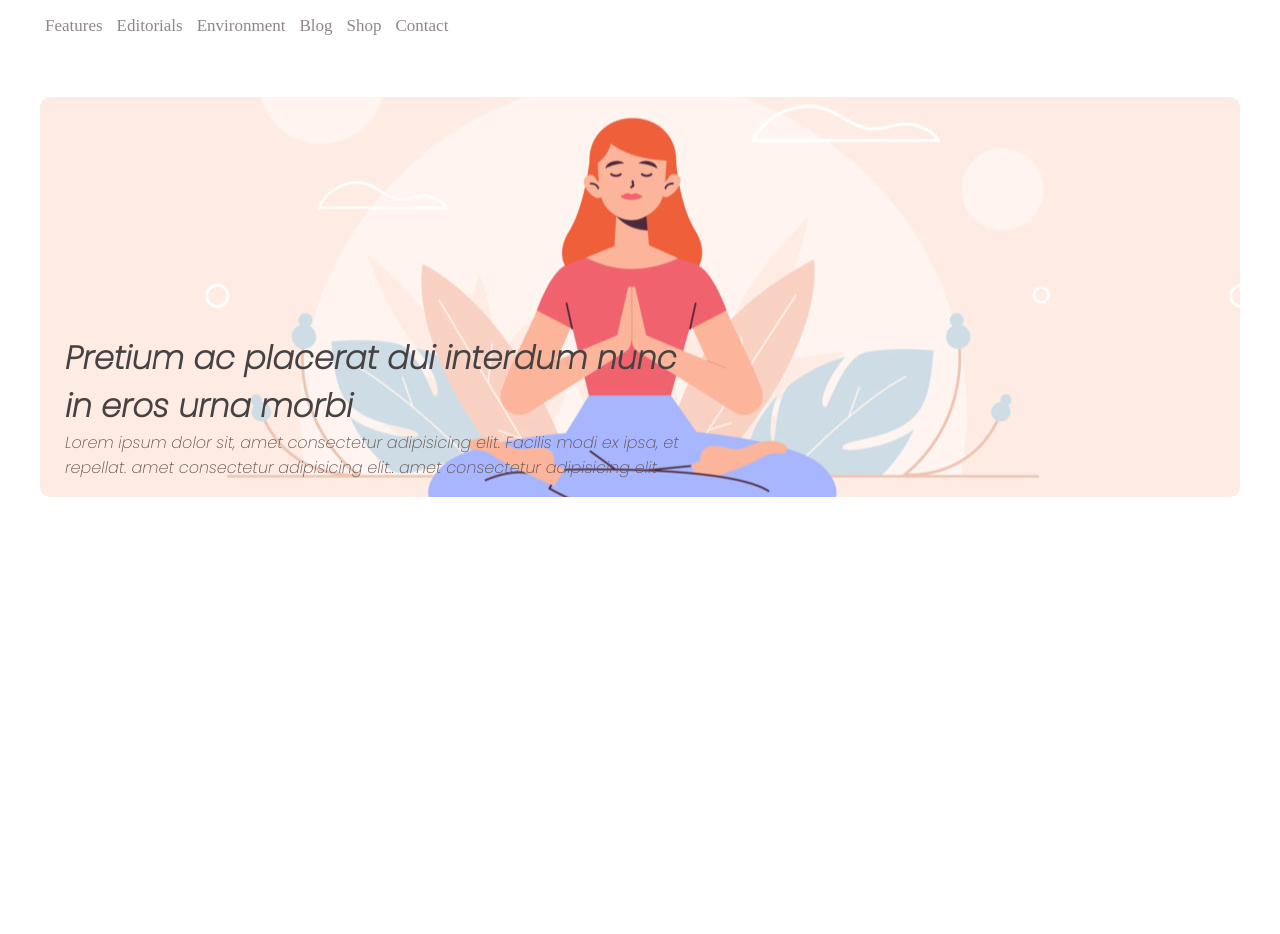
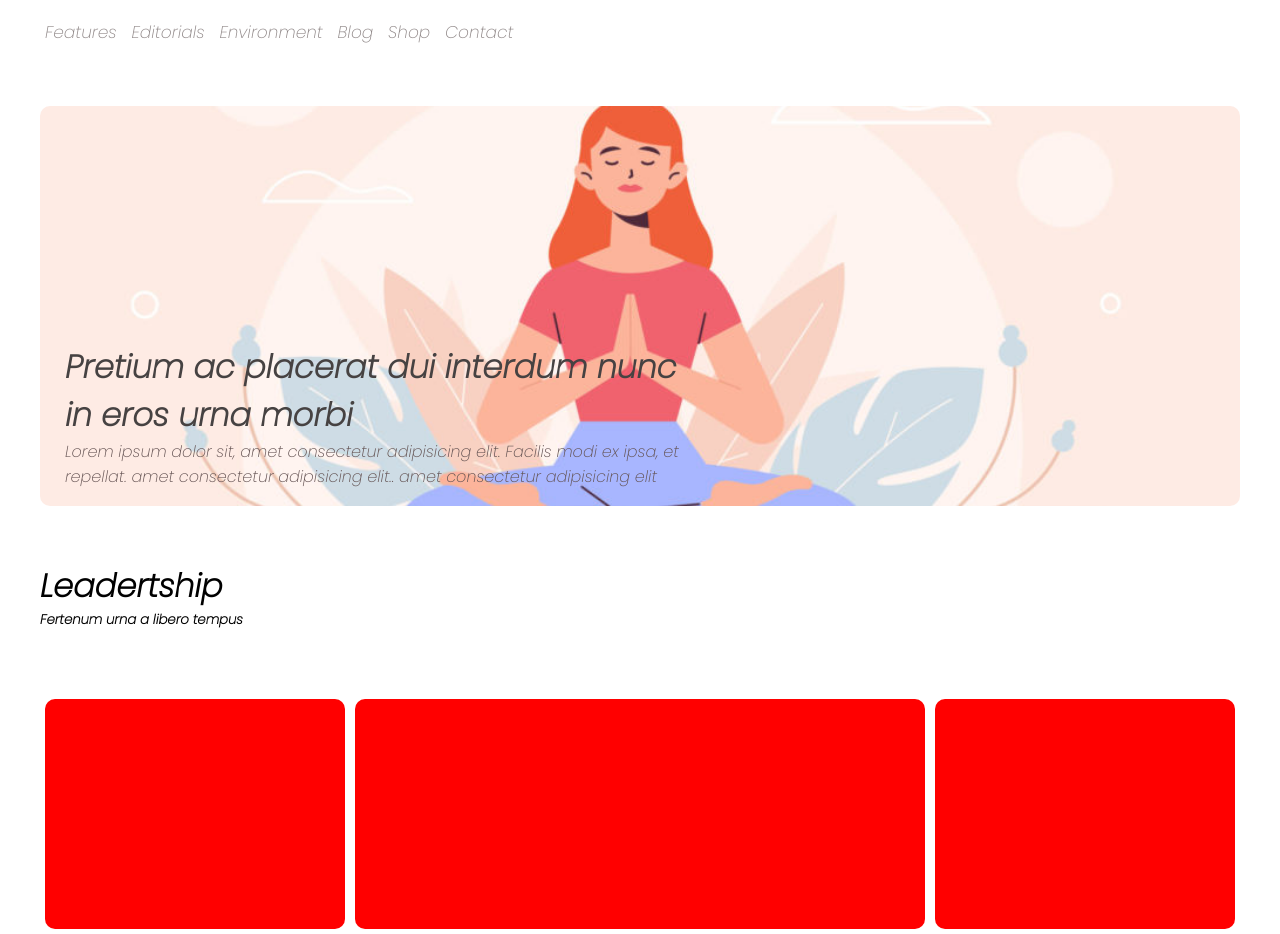
Before and after one commit to EngeneerProgram/htmlcss-wp, a plain HTML site: page index.html in a window 1280 px wide. Shown: the part 120-1054 px from the top of the page. Before the commit the page ends 896 px from the top, so only its background shows below. Drawn offline with Linux system fonts and the light colour scheme.

Commit message:
Aggiornamento css, html con ultima sezione

```diff
--- a/css/style.css
+++ b/css/style.css
@@ -2,7 +2,7 @@
     margin:0;
     padding:0;
     box-sizing: border-box;
-
+    font-family: 'Poppins', sans-serif;
 
 
 }
@@ -33,7 +33,7 @@
 .menu a{
     text-decoration: none;
     color:rgb(143, 135, 135);
-    font-family: 'Times New Roman', Times, serif;
+
     font-size: 17px;
 
 }
@@ -42,6 +42,7 @@
     position:relative;
     background-image: url(../img/banner.jpg);
     background-position: center;
+    background-size: cover;
     width: 100%;
     height: 50vh;
     margin:3.5rem auto;
@@ -55,8 +56,7 @@
     bottom: 83px;
     left:0;
     right:0;
-    font-family: 'Poppins', sans-serif;
-    margin-left: 25px;
+     margin-left: 25px;
     color:rgb(70, 66, 66);
 
 }
@@ -68,3 +68,40 @@
 .background_info > p{
     color:rgb(98, 81, 81);
 }
+
+.sezione{
+    margin-top: 4rem;
+}
+
+.content > p{
+    color:darkgray;
+}
+
+.clearfix{
+    content: "";
+    display: table;
+    clear: both;
+}
+
+.info_1, .info_3{
+    width: 300px;
+    height: 230px;
+}
+.info_2{
+    width: 570px;
+    height: 230px;
+}
+.info_1, .info_2, .info_3{
+    margin:5px;
+    float:left;
+    background-color: red;
+    border-radius: 10px;
+}
+
+.info_1{
+
+}
+
+.info_3{
+
+}
--- a/index.html
+++ b/index.html
@@ -32,9 +32,19 @@
                <p>Lorem ipsum dolor sit, amet consectetur adipisicing elit. Facilis modi ex ipsa, et repellat. amet consectetur adipisicing elit.. amet consectetur adipisicing elit</p>
            </div>
         </div>
+        </menu>
 
-       </menu>
 
+        <div class="content">
+            <h1>Leadertship</h1>
+            <h5>Fertenum urna a libero tempus</h5>
+
+            <div class="sezione clearfix">
+                <div class="info_1"></div>
+                <div class="info_2"></div>
+                <div class="info_3"></div>
+            </div>
+       </div>
 
        <footer></footer>
    </div>
```
